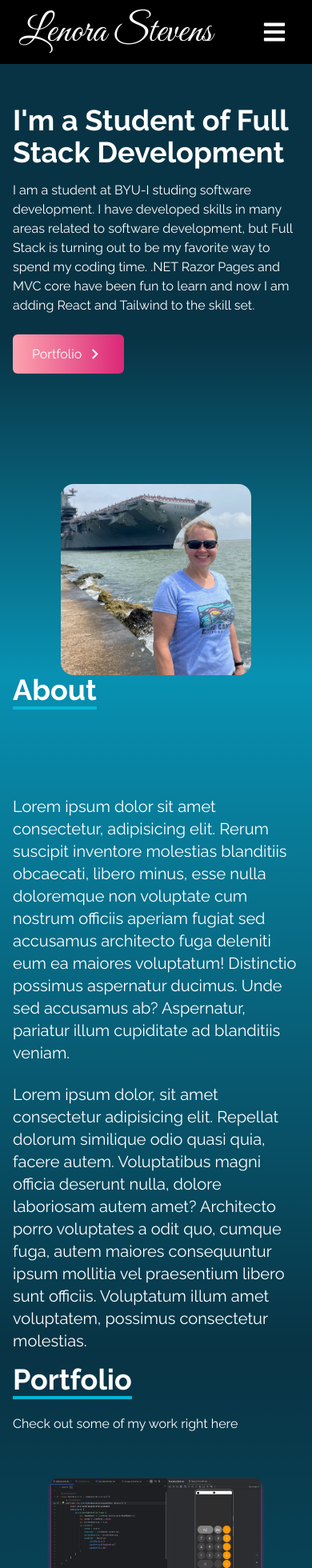
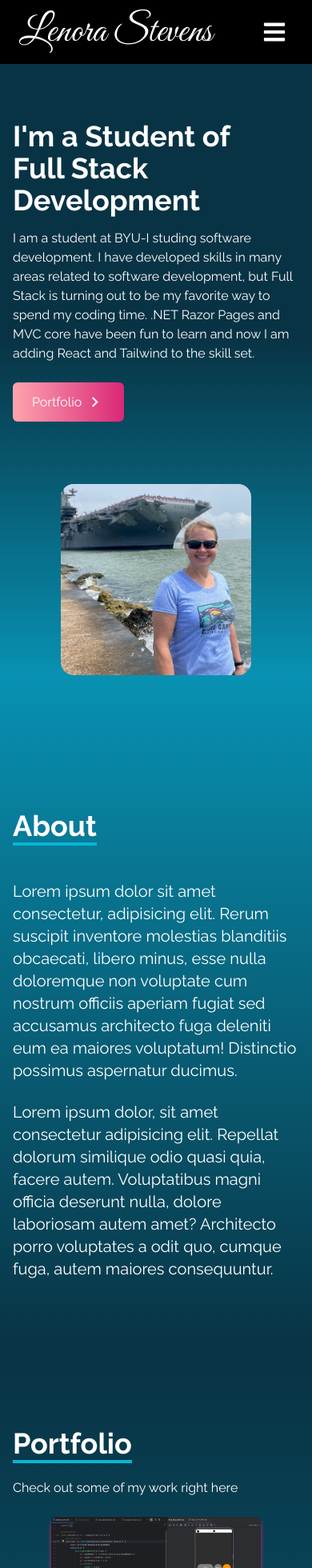
Before and after one commit to lenorastevens/my-portfolio, a React (Create React App) app: page / in a window 390 px wide. Shown: the top 1960 px of the page at 80% size. Built offline with nearby package versions, Linux system fonts and the light colour scheme.

Commit message:
working on spacing and tweeking setting

```diff
--- a/src/components/About.jsx
+++ b/src/components/About.jsx
@@ -2,17 +2,16 @@ import React from 'react';
 
 const About = () => {
   return (
-    <div name="about" className='w-full h-screen bg-gradient-to-b from-cyan-600 to-cyan-950 text-white'>
+    <div name="about" className='w-full h-screen bg-gradient-to-b from-cyan-600 to-cyan-950 text-white pt-20'>
         <div className='max-w-screen-lg p-4 mx-auto flex flex-col justify-center w-full h-full'>
             <div className='pb-8'>
                 <p className='text-4xl font-bold inline border-b-4 border-cyan-500'>About</p>
             </div>
-            <p className='text-xl mt-20'>
+            <p className='text-xl mt-4'>
                 Lorem ipsum dolor sit amet consectetur, adipisicing elit. Rerum suscipit inventore
                 molestias blanditiis obcaecati, libero minus, esse nulla doloremque non voluptate
                 cum nostrum officiis aperiam fugiat sed accusamus architecto fuga deleniti eum ea
-                maiores voluptatum! Distinctio possimus aspernatur ducimus. Unde sed accusamus ab?
-                Aspernatur, pariatur illum cupiditate ad blanditiis veniam.
+                maiores voluptatum! Distinctio possimus aspernatur ducimus.
             </p>
 
             <br/>
@@ -21,8 +20,7 @@ const About = () => {
                 Lorem ipsum dolor, sit amet consectetur adipisicing elit. Repellat dolorum
                 similique odio quasi quia, facere autem. Voluptatibus magni officia deserunt
                 nulla, dolore laboriosam autem amet? Architecto porro voluptates a odit quo,
-                cumque fuga, autem maiores consequuntur ipsum mollitia vel praesentium libero
-                sunt officiis. Voluptatum illum amet voluptatem, possimus consectetur molestias.
+                cumque fuga, autem maiores consequuntur.
             </p>
         </div>
     </div>
--- a/src/components/Contact.jsx
+++ b/src/components/Contact.jsx
@@ -2,9 +2,9 @@ import React from 'react';
 
 const Contact = () => {
   return (
-    <div name="contact" className='w-full h-screen bg-gradient-to-b from-cyan-950 to-cyan-600 text-white'>
+    <div name="contact" className='w-full h-screen bg-gradient-to-b from-cyan-950 to-cyan-600 text-white pt-20'>
         <div className='flex flex-col p-4 justify-center max-w-screen-lg mx-auto h-full'>
-            <div className='pb-8'>
+            <div>
                 <p className='text-4xl font-bold inline border-b-4 border-cyan-500'>Contact</p>
                 <p className='py-6'>Submit the form below to get in touch with me</p>
             </div>
--- a/src/components/Experience.jsx
+++ b/src/components/Experience.jsx
@@ -71,14 +71,14 @@ const Experience = () => {
     ]
 
   return (
-    <div name="experience" className='bg-gradient-to-b from-cyan-600 to-cyan-950 w-full h-screen'>
-        <div className='max-w-screen-lg mx-auto p-4 flex flex-col justify-center w-full h-full text-white'>
+    <div name="experience" className='bg-gradient-to-b from-cyan-600 to-cyan-950 w-full md:h-screen text-white pt-20 '>
+        <div className='max-w-screen-lg mx-auto p-4 flex flex-col justify-center w-full h-full '>
            <div>
                 <p className='text-4xl font-bold inline border-b-4 border-cyan-500'>Experience</p>
                 <p className='py-6'>These are the technologies I've worked with.</p>
             </div>
 
-            <div className='w-full grid grid-cols-2 sm:grid-cols-3 gap-8 text-center py-8 px-12 sm:px-0'>
+            <div className='w-full grid grid-cols-1 sm:grid-cols-2 md:grid-cols-3 gap-6 text-center py-6 px-12 sm:px-0'>
                 {techs.map(({id, src, title, style}) => (
                     <div key={id} className={`shadow-md hover:scale-105 duation-500 py-2 rounded-lg ${style}`}>
                         <img src={src} alt={title} className='w-20 mx-auto'/>
--- a/src/components/Home.jsx
+++ b/src/components/Home.jsx
@@ -5,10 +5,10 @@ import { Link } from 'react-scroll';
 
 const Home = () => {
   return (
-    <div name="home" className='h-screen w-full bg-gradient-to-b from-cyan-950 via-cyan-950 to-cyan-600 '>
+    <div name="home" className='h-screen w-full bg-gradient-to-b from-cyan-950 via-cyan-950 to-cyan-600 pt-20'>
         <div className='max-w-screen-lg mx-auto flex flex-col items-center justify-center h-full px-4 md:flex-row'>
             <div className='flex flex-col justify-center h-full'>
-                <h2 className='text-4xl sm:text-7xl font-bold text-white'>I'm a Student of Full Stack Development</h2>
+                <h2 className='text-4xl sm:text-7xl font-bold pr-4 text-white'>I'm a Student of Full Stack Development</h2>
                 <p className='text-white py-4 max-w-md'>
                     I am a student at BYU-I studing software development.  I have developed skills in many areas related to software
                     development, but Full Stack is turning out to be my favorite way to spend my coding time. .NET Razor Pages and MVC core
--- a/src/components/NavBar.jsx
+++ b/src/components/NavBar.jsx
@@ -29,7 +29,7 @@ const NavBar = () => {
     ]
 
   return (
-    <div className='flex justify-between items-center w-full h-20 px-4 text-white bg-black fixed'>
+    <div className='flex justify-between items-center w-full h-20 px-4 text-white bg-black fixed z-50'>
         <div>
             <h1 className='text-5xl font-signature ml-2'>Lenora Stevens</h1>
         </div>
@@ -48,7 +48,7 @@ const NavBar = () => {
         </div>
 
         {nav && (
-            <ul className='flex flex-col justify-center items-center absolute top-0 w-full h-screen bg-gradient-to-b from-black to-gray-800 text-gray-500'>
+            <ul className='flex flex-col justify-center items-center absolute top-20 md:relative md:top-0 w-full h-screen bg-gradient-to-b from-black to-gray-800 text-gray-500'>
                 {links.map(({ id, link }) => (
                         <li key={id} className='px-4 cursor-pointer capitalize py-6 text-4xl'>
                             <Link onClick={() => setNav(!nav)} to={link} smooth duration={500}>
--- a/src/components/Portfolio.jsx
+++ b/src/components/Portfolio.jsx
@@ -2,7 +2,7 @@ import React from 'react';
 import calculator from '../assets/portfolio/calculator.png';
 import nationalParkCampgrounds from '../assets/portfolio/nationalParkCampgrounds.png';
 import tracker from '../assets/portfolio/tracker.png';
-import inventoryManagmentSystem from '../assets/portfolio/inventoryManagementSystem.png';
+import inventorymanagment from '../assets/portfolio/inventorymanagement.png';
 import SWAU from '../assets/portfolio/SWAU.png';
 import scriptureJournal from '../assets/portfolio/scriptureJournal.png';
 
@@ -11,15 +11,21 @@ const Portfolio = () => {
     const portfolios = [
       {
         id: 1,
-        src: calculator
+        src: calculator,
+        demo: '',
+        code: 'https://github.com/lenorastevens/Calculator-Kotlin'
       },
       {
         id: 2,
-        src: nationalParkCampgrounds
+        src: nationalParkCampgrounds,
+        demo: 'https://lenorastevens.github.io/National-Parks-Campground-Guide/',
+        code: 'https://github.com/lenorastevens/National-Parks-Campground-Guide'
       },
       {
         id: 3,
-        src: tracker
+        src: tracker,
+        demo: 'https://ls-tracker-app.netlify.app/',
+        code: 'https://github.com/lenorastevens/tracker'
       },
       {
         id: 4,
@@ -27,7 +33,7 @@ const Portfolio = () => {
       },
       {
         id: 5,
-        src: inventoryManagmentSystem
+        src: inventorymanagment
       },
       {
         id: 6,
@@ -38,19 +44,19 @@ const Portfolio = () => {
 
 
   return (
-    <div name="portfolio" className='bg-gradient-to-b from-cyan-950 to-cyan-600 w-full text-white md:h-screen'>
+    <div name="portfolio" className='bg-gradient-to-b from-cyan-950 to-cyan-600 w-full md:h-screen text-white pt-20'>
       <div className='max-w-screen-lg p-4 mx-auto flex flex-col justify-center w-full h-full'>
-        <div className='pb-8'>
+        <div>
           <p className='text-4xl font-bold inline border-b-4 border-cyan-500'>Portfolio</p>
           <p className='py-6'>Check out some of my work right here</p>
         </div>
-        <div className='grid sm:grid-cols-2 md:grid-cols-3 gap-8 px-12 sm:px-0'>
-        {portfolios.map(({id, src}) => (
+        <div className='grid grid-cols-1 sm:grid-cols-2 md:grid-cols-3 gap-8 px-12 sm:px-0'>
+        {portfolios.map(({id, src, demo, code}) => (
             <div key={id} className='shadow-md shadow-pink rounded-lg'>
               <img src={src} alt='' className='rounded-md duration-200 hover:scale-105'/>
               <div className='flex items-center justify-center'>
-                <button className='w-1/2 px-6 py-3 m-4 duration-200 hover:scale-105'>Demo</button>
-                <button className='w-1/2 px-6 py-3 m-4 duration-200 hover:scale-105'>Code</button>
+                <a className='w-1/2 px-6 py-3 m-4 duration-200 hover:scale-105' href={demo} target="_blank" rel="noreferrer">Demo</a>
+                <a className='w-1/2 px-6 py-3 m-4 duration-200 hover:scale-105' href={code} target='_blank' rel="noreferrer">Code</a>
               </div>
             </div>
           ))}
```
Also changed, not shown: src/assets/portfolio/inventorymanagement.png (added).
